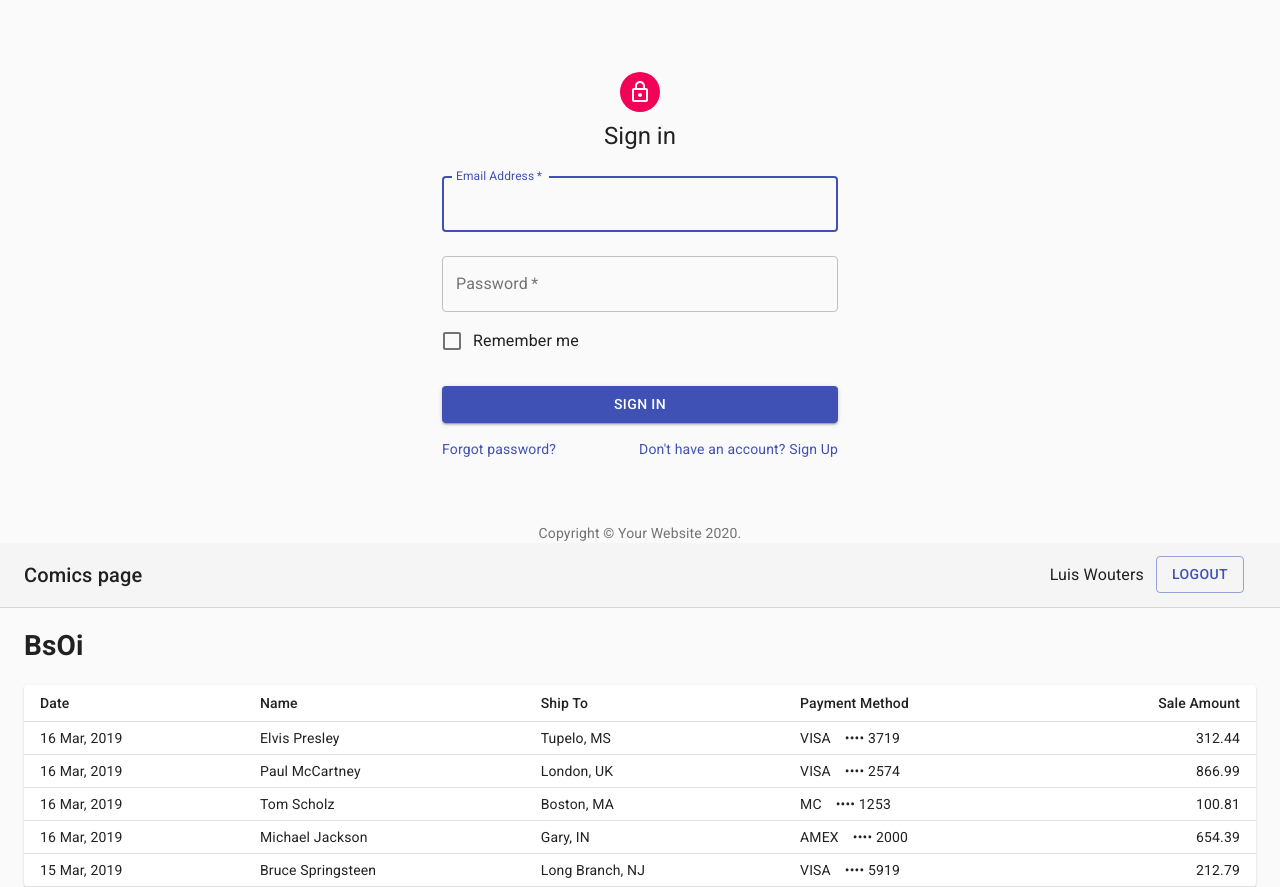
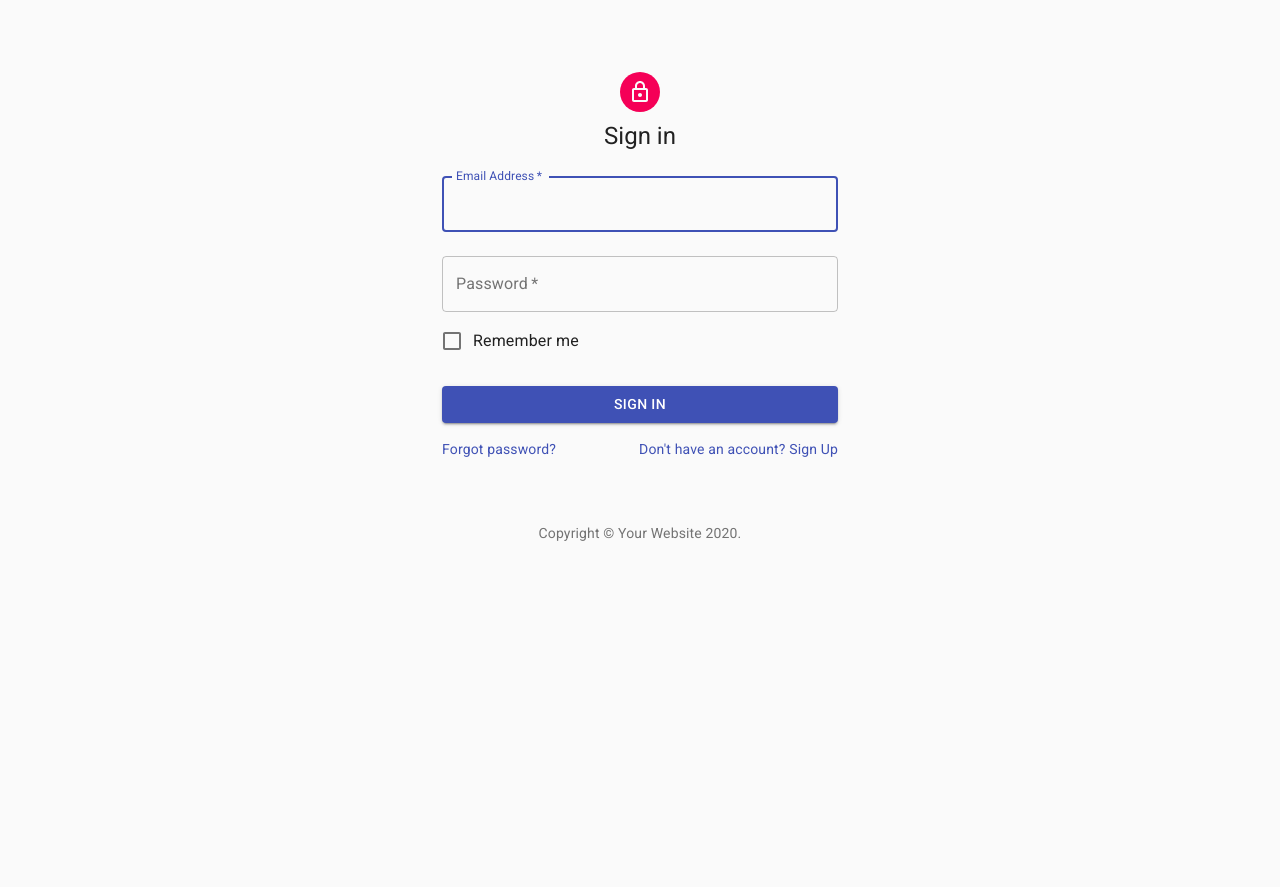
Before and after one commit to luiswouters/comics, a Next.js app: page / in a window 1280 px wide. After the commit the page ends 800 px from the top, so only its background shows below. Built offline with nearby package versions, Linux system fonts and the light colour scheme; no server answers.

Commit message:
Loading login or comics components based on user different of null.

```diff
--- a/components/comics/index.js
+++ b/components/comics/index.js
@@ -120,6 +120,7 @@ function Comics({ loadComics, comics }) {
         alert("Loading courses failed:" + error);
       });
     } else {
+      console.log(comics);
       setComicsList({ ...comics });
     }
   }, [comics]);
@@ -156,7 +157,7 @@ function Comics({ loadComics, comics }) {
         </Toolbar>
       </AppBar>
       <Container>
-        <h1>BsOi</h1>
+        <h1>{comics && comics[0] && comics[0].id ? comics[0].id : ""}</h1>
         <Paper className={classes.paper}>
           <Table size="small">
             <TableHead>
--- a/pages/index.js
+++ b/pages/index.js
@@ -1,18 +1,27 @@
+import { useEffect } from "react";
 import Head from "next/head";
+import { connect } from "react-redux";
 import Login from "../components/login";
 import Comics from "../components/comics";
 
-export default function Home() {
+function Home({ authentication }) {
   return (
     <div className="container">
       <Head>
         <title>Comics List</title>
         <link rel="icon" href="/favicon.ico" />
       </Head>
-      <main>
-        <Login />
-        <Comics />
-      </main>
+      <main>{authentication.user === null ? <Login /> : <Comics />}</main>
     </div>
   );
 }
+
+function mapStateToProps(state, ownProps) {
+  return {
+    authentication: state.authentication,
+  };
+}
+
+const mapDispatchToProps = {};
+
+export default connect(mapStateToProps, mapDispatchToProps)(Home);
--- a/redux/reducers/authReducer.js
+++ b/redux/reducers/authReducer.js
@@ -1,7 +1,7 @@
 import { AUTHENTICATE, DEAUTHENTICATE, USER } from "../types";
 import initialState from "./initialState";
 
-export default (state = initialState.auth, action) => {
+export default (state = initialState.authentication, action) => {
   switch (action.type) {
     case AUTHENTICATE:
       return Object.assign({}, state, { token: action.payload });
--- a/redux/reducers/initialState.js
+++ b/redux/reducers/initialState.js
@@ -1,5 +1,5 @@
 export default {
-  auth: {
+  authentication: {
     token: null,
     user: null,
   },
```
